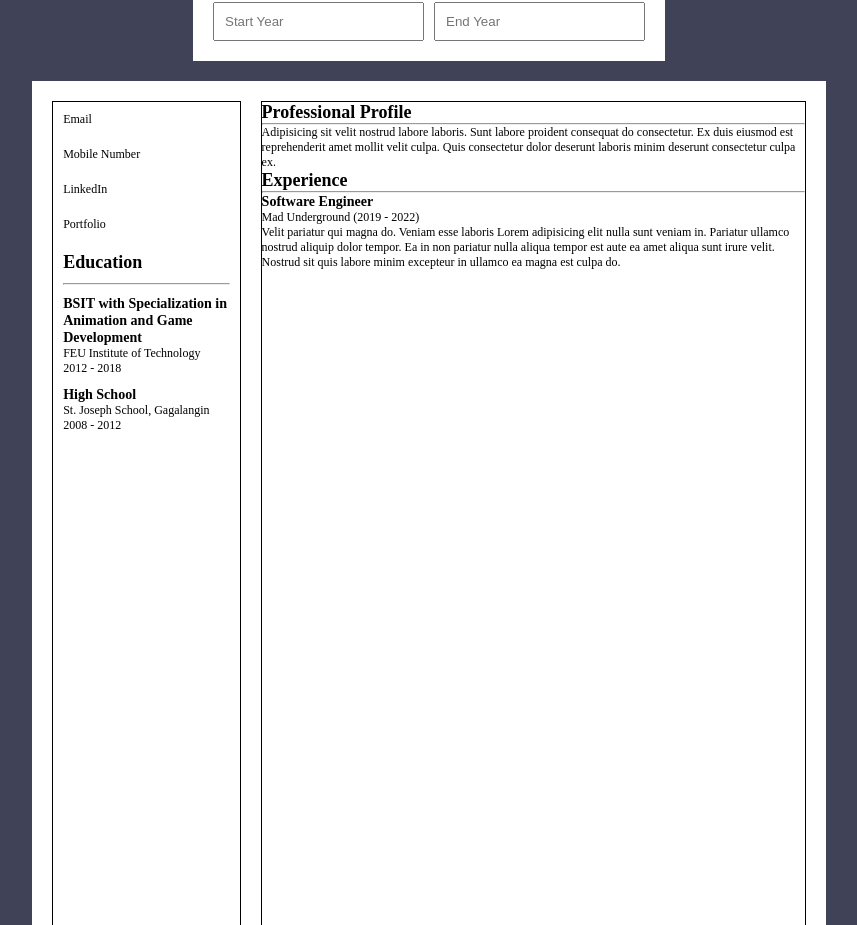
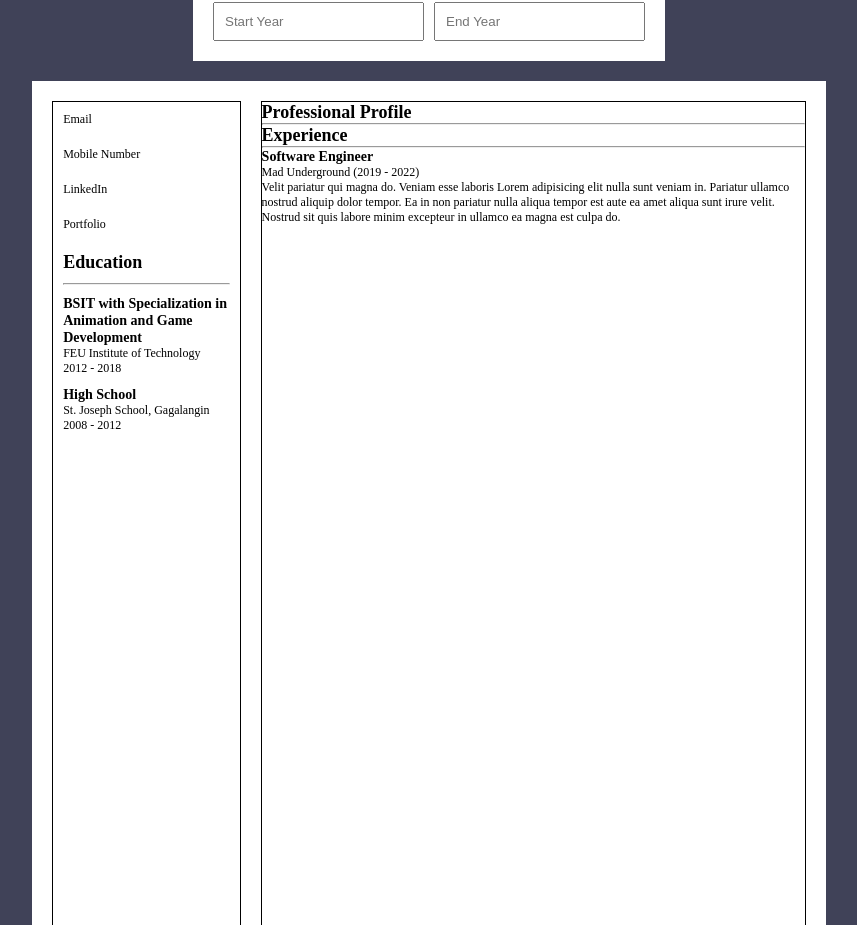
Before and after one commit to janpatrick-dev/cv-project, a React (Create React App) app: page / in a window 1280 px wide. Shown: the part 817-1742 px from the top of the page, without its empty margins (211-1068 px from the left). Built offline with nearby package versions, Linux system fonts and the light colour scheme.

Commit message:
fixed introduction bug, input not working

```diff
--- a/src/components/forms/PersonalInfoForm.js
+++ b/src/components/forms/PersonalInfoForm.js
@@ -67,7 +67,7 @@ class PersonalInfoForm extends Component {
             rows='5'
             placeholder='Describe yourself...'
             defaultValue={introduction}
-            onChange={(e) => this.handleOnChange('workProfile', e)} />
+            onChange={(e) => this.handleOnChange('introduction', e)} />
         </div>
       </section>
     );
--- a/src/components/forms/form-inputs/TextArea.js
+++ b/src/components/forms/form-inputs/TextArea.js
@@ -12,13 +12,14 @@ class TextArea extends Component {
   }
 
   handleOnTextChange(e) {
+    this.props.onChange(e)
     this.setState({
       value: e.target.value
     });
   }
 
   render() {
-    const { rows, placeholder } = this.props;
+    const { rows, placeholder, defaultValue } = this.props;
 
     return (
       <textarea
@@ -26,7 +27,7 @@ class TextArea extends Component {
         placeholder={placeholder}
         className='textarea'
         onChange={this.handleOnTextChange}
-        value={this.state.value} />
+        value={defaultValue ? defaultValue : this.state.value} />
     );
   }
 }
--- a/src/components/sections/WorkProfileSection.js
+++ b/src/components/sections/WorkProfileSection.js
@@ -7,12 +7,12 @@ class WorkProfileSection extends Component {
   }
 
   render() {
-    const { profileDescription } = this.props;
+    const { introduction } = this.props;
     return (
       <section className='section-profile'>
         <h2>Professional Profile</h2>
         <hr />
-        <p>{ profileDescription }</p>
+        <p>{ introduction }</p>
       </section>
     );
   }
--- a/src/components/sections/WorkSection.js
+++ b/src/components/sections/WorkSection.js
@@ -9,7 +9,7 @@ class WorkSection extends Component {
   }
 
   render() {
-    const { firstName, lastName, jobTitle } = this.props.info;
+    const { firstName, lastName, jobTitle, introduction } = this.props.info;
     return (
       <section className='section-display-professional'>
         <WorkHeaderSection
@@ -17,11 +17,7 @@ class WorkSection extends Component {
           lastName={lastName}
           jobTitle={jobTitle} />
         <WorkProfileSection
-          profileDescription='
-            Adipisicing sit velit nostrud labore laboris.
-            Sunt labore proident consequat do consectetur.
-            Ex duis eiusmod est reprehenderit amet mollit velit culpa.
-            Quis consectetur dolor deserunt laboris minim deserunt consectetur culpa ex.' />
+          introduction={introduction} />
         <WorkExperienceSection
           jobTitle='Software Engineer'
           companyName='Mad Underground'
```
